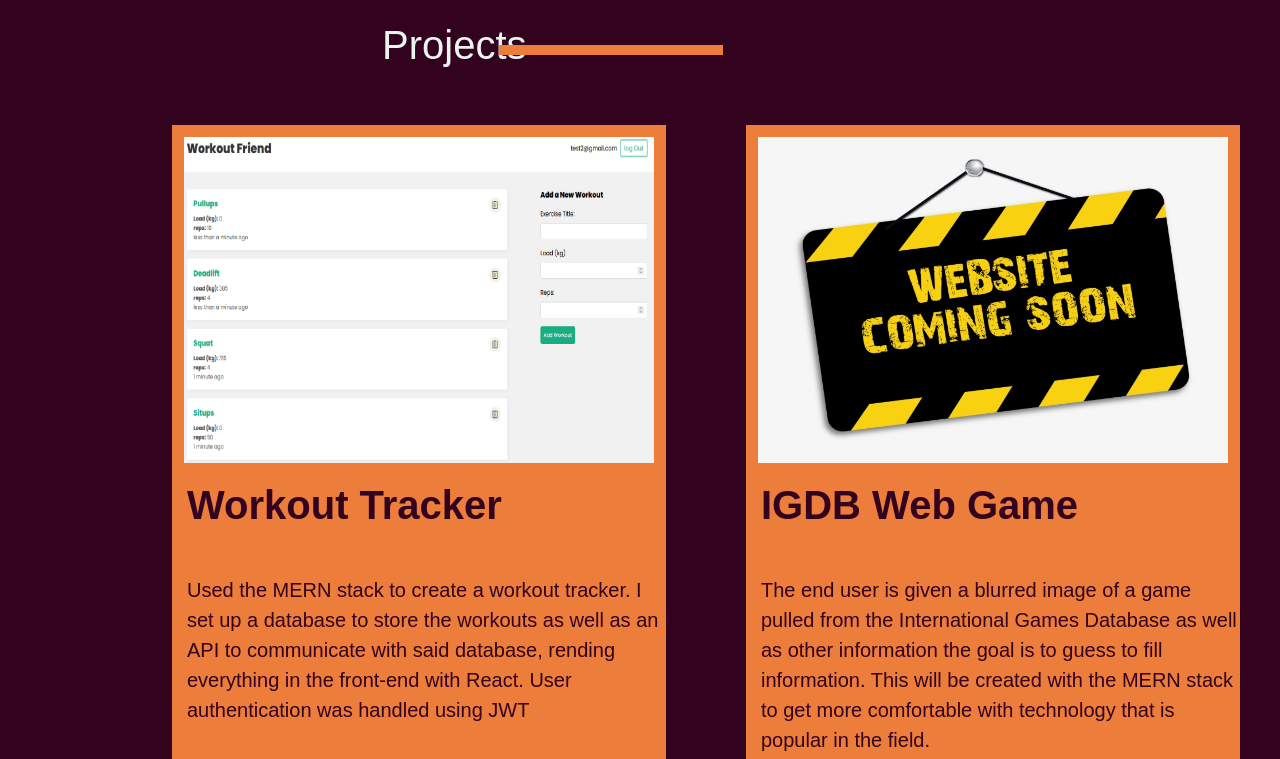
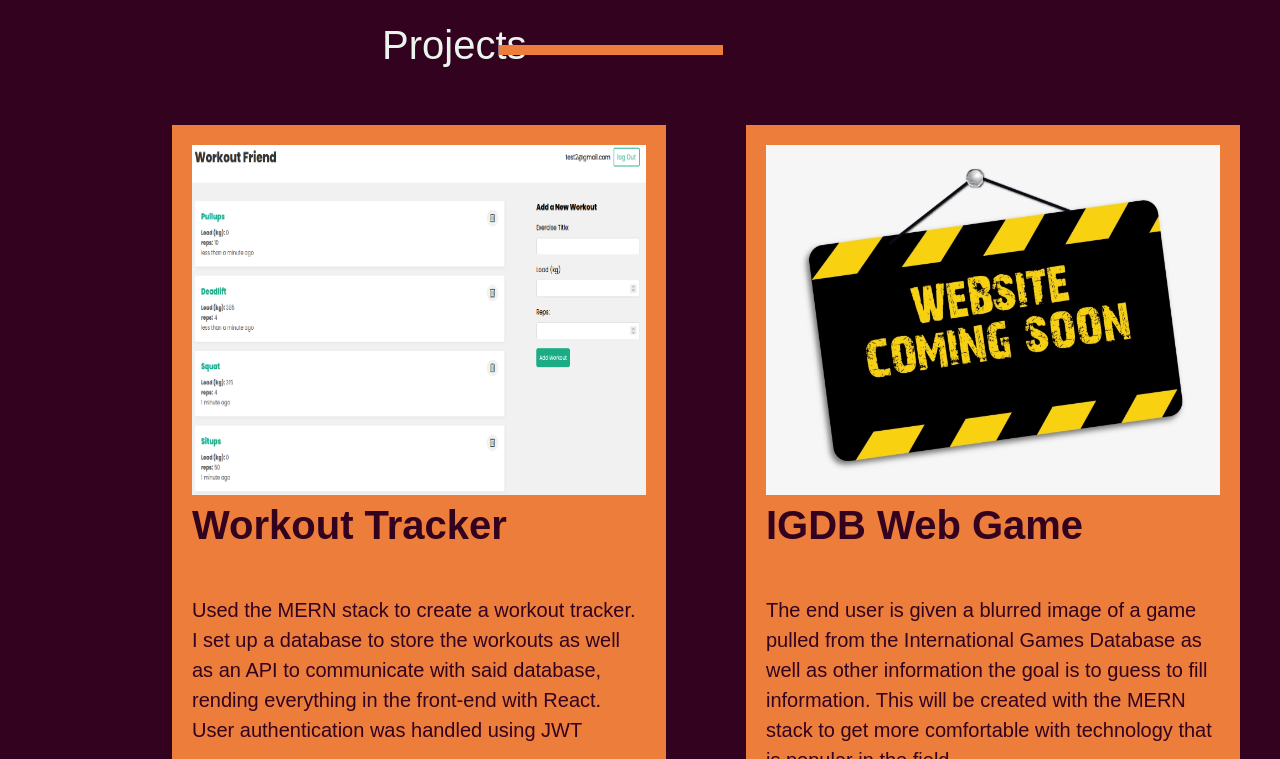
Before and after one commit to Diharr/Diharr.github.io, a plain HTML site: page index.html in a window 1280 px wide. Shown: the part 2210-2969 px from the top of the page. Drawn offline with nearby package versions, Linux system fonts and the light colour scheme.

Commit message:
changed padding and size of project section

```diff
--- a/styles.css
+++ b/styles.css
@@ -421,8 +421,9 @@ p{
   .project{
     position: relative;
     display:block;
+    padding: 20px;
     width: 600px;
-    height: 800px;
+    height: 790px;
     margin-top: 50px;
     margin-left:40px;
     margin-right: 40px;
@@ -430,7 +431,6 @@ p{
   }
 
   .project img{
-    padding: 12px;
     height: 350px;
     width: 600px;
   }
@@ -447,10 +447,6 @@ p{
     left: 0%;
   }
 
-  .project-content  {
-    padding-left: 15px;
-    padding-bottom: 15px;;
-  }
   @media(max-width: 1000px){
     .projects>.title{
       margin-left: 0px;
```
